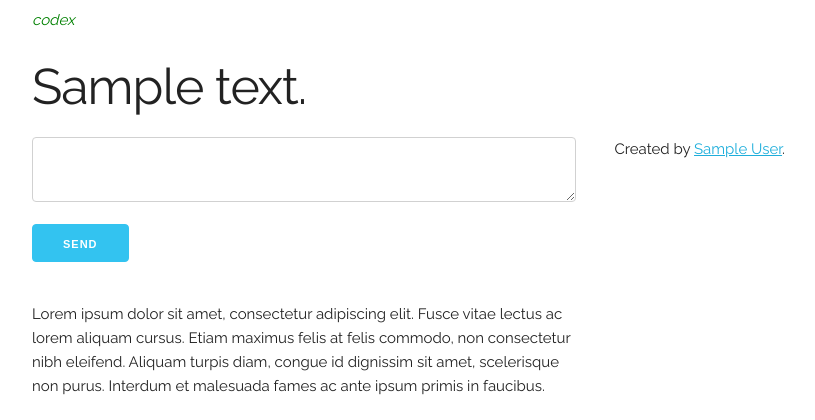
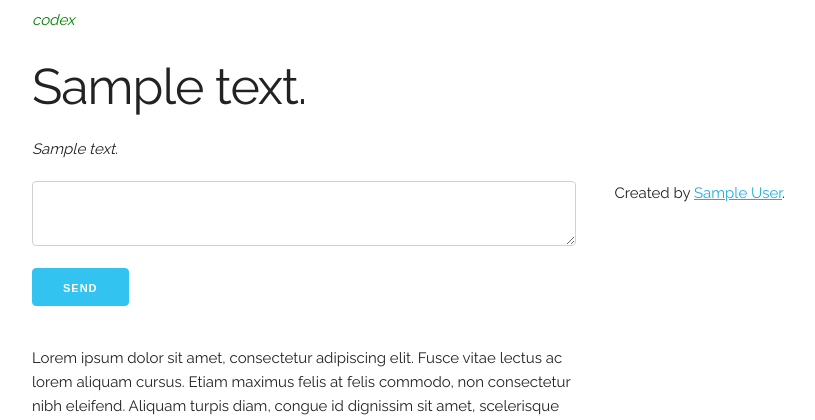
Before and after one commit to psiemens/storypost, a Django app: page /lists/1/prompts/1/ in a window 1280 px wide. Shown: the top 420 px of the page, without its empty margins (128-943 px from the left). Run offline with Django 3.2, Linux system fonts and the light colour scheme; tables that the repository leaves empty hold one stand-in row (values such as "Sample post").

Commit message:
frontend: template description

```diff
--- a/codexapp/main/views.py
+++ b/codexapp/main/views.py
@@ -109,7 +109,7 @@ def prompts(request, list_id):
 
 def prompt_view(request, list_id, id):
     context = {
-        'prompt': {
+        'prompt': {  # TODO remove this hardcoded prompt
             'message': "What is the craziest dream you've ever had?"
         }
     }
--- a/codexapp/urls.py
+++ b/codexapp/urls.py
@@ -9,8 +9,8 @@ urlpatterns = patterns('',
     url(r'lists/add/$', 'codexapp.main.views.list_add', name='list_add'),
     url(r'lists/(\d*)/edit/$', 'codexapp.main.views.list_edit', name='list_edit'),
 
+    url(r'lists/(\d*)/$', 'codexapp.main.views.prompts', name='prompts'),
     url(r'lists/(\d*)/prompts/(\d*)/$', 'codexapp.main.views.prompt_view', name='prompt'),
-    url(r'lists/(\d*)/prompts/$', 'codexapp.main.views.prompts', name='prompts'),
     url(r'lists/(\d*)/prompts/add/$', 'codexapp.main.views.prompt_add', name='prompt_add'),
     url(r'lists/(\d*)/prompts/(\d*)/edit/$', 'codexapp.main.views.prompt_edit', name='prompt_edit'),
     url(r'lists/(\d*)/prompts/(\d*)/send/$', 'codexapp.main.views.prompt_send', name='prompt_send'),
--- a/static/base.css
+++ b/static/base.css
@@ -1,5 +1,9 @@
 .banner {
     color: green;
+    font-style: italic;
+}
+
+.prompt-description {
     font-style: italic;
 }
 
--- a/templates/prompt/prompt.html
+++ b/templates/prompt/prompt.html
@@ -3,6 +3,10 @@
 {% block content %}
 
 <h1>{{ prompt.message }}</h1>
+
+{% if prompt.description %}
+<h6 class="prompt-description">{{ prompt.description }}</h6>
+{% endif %}
 
 <div class="row">
 
```
